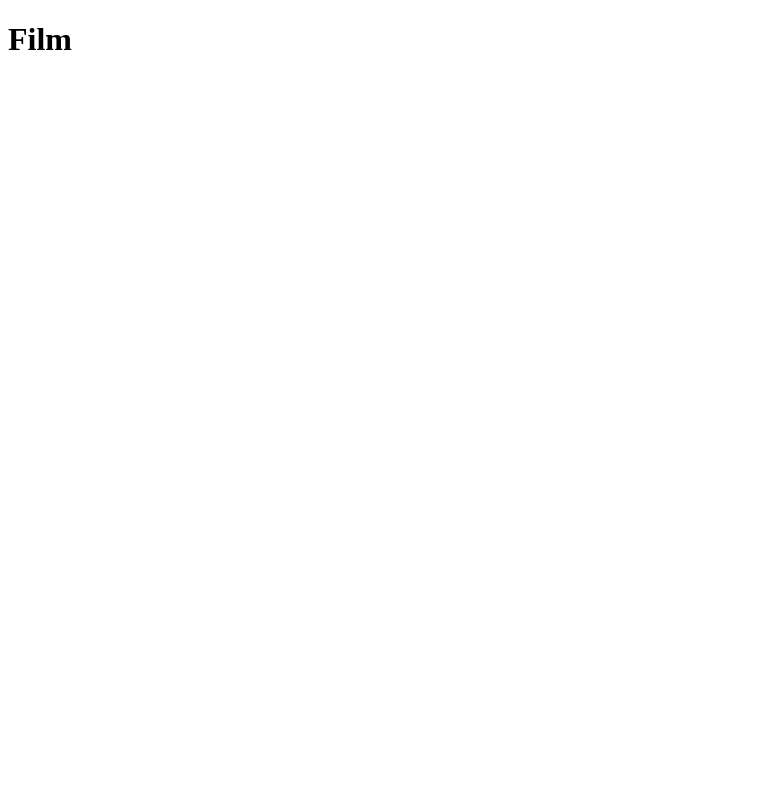
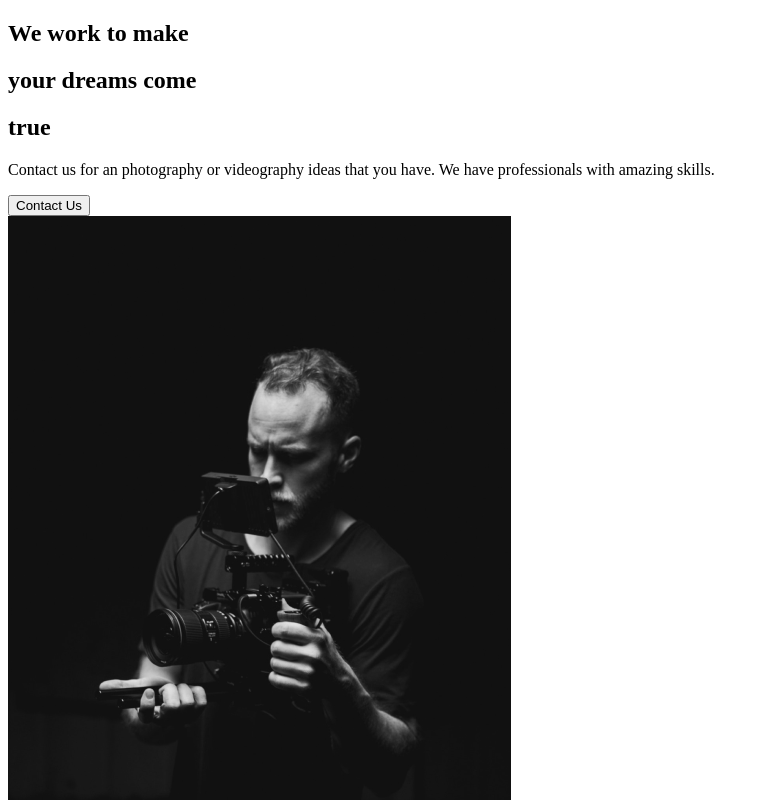
Before and after one commit to RedCDawn/capture, a React (Create React App) app: page / in a window 1280 px wide. Shown: the top 800 px of the page, without its empty margins (0-769 px from the left). Built offline with nearby package versions, Linux system fonts and the light colour scheme.

Commit message:
2. About Section

```diff
--- a/src/App.js
+++ b/src/App.js
@@ -1,8 +1,10 @@
+// Import Pages
+import AboutUs from "./pages/AboutUs";
 
 function App() {
   return (
     <div className="App">
-      <h1>Film</h1>
+      <AboutUs />
     </div>
   );
 }
--- /dev/null
+++ b/src/components/AboutSection.jsx
@@ -0,0 +1,34 @@
+import React from "react";
+import home1 from "../img/home1.png";
+
+const AboutSection = () => {
+  return (
+    <div>
+      <div className="description">
+        <div className="title">
+          <div className="hide">
+            <h2>We work to make</h2>
+          </div>
+          <div className="hide">
+            <h2>
+              your <span>dreams</span> come
+            </h2>
+          </div>
+          <div className="hide">
+            <h2>true</h2>
+          </div>
+        </div>
+        <p>
+          Contact us for an photography or videography ideas that you have. We
+          have professionals with amazing skills.
+        </p>
+        <button>Contact Us</button>
+      </div>
+      <div className="image">
+        <img src={home1} alt="guy with a camera" />
+      </div>
+    </div>
+  );
+};
+
+export default AboutSection;
--- /dev/null
+++ b/src/pages/AboutUs.jsx
@@ -0,0 +1,9 @@
+import React from "react";
+// Page components
+import AboutSection from "../components/AboutSection";
+
+const AboutUs = () => {
+  return <AboutSection />;
+};
+
+export default AboutUs;
```
Also changed, not shown: 1 other file (tests, documents, lock files or other folders).
